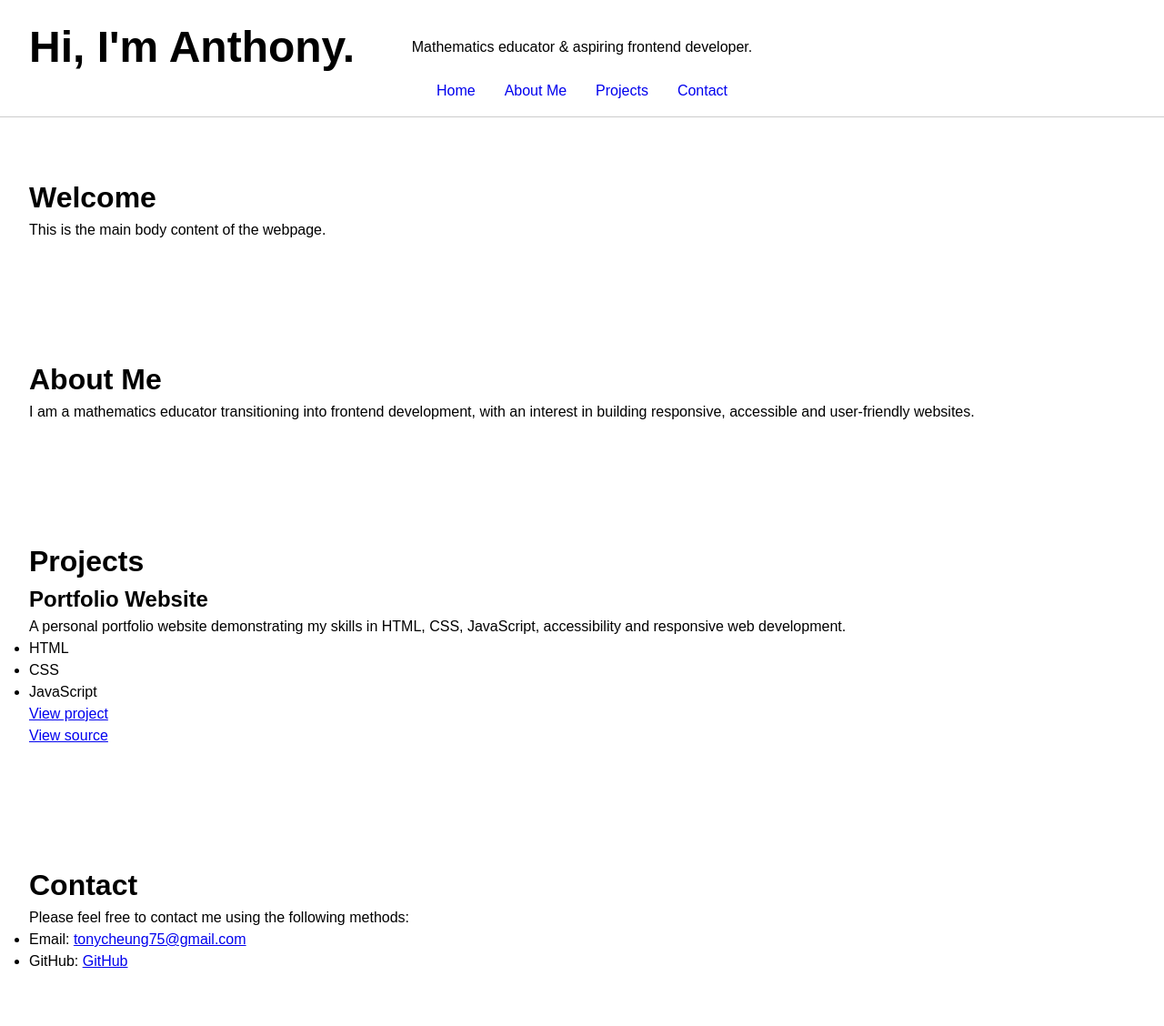
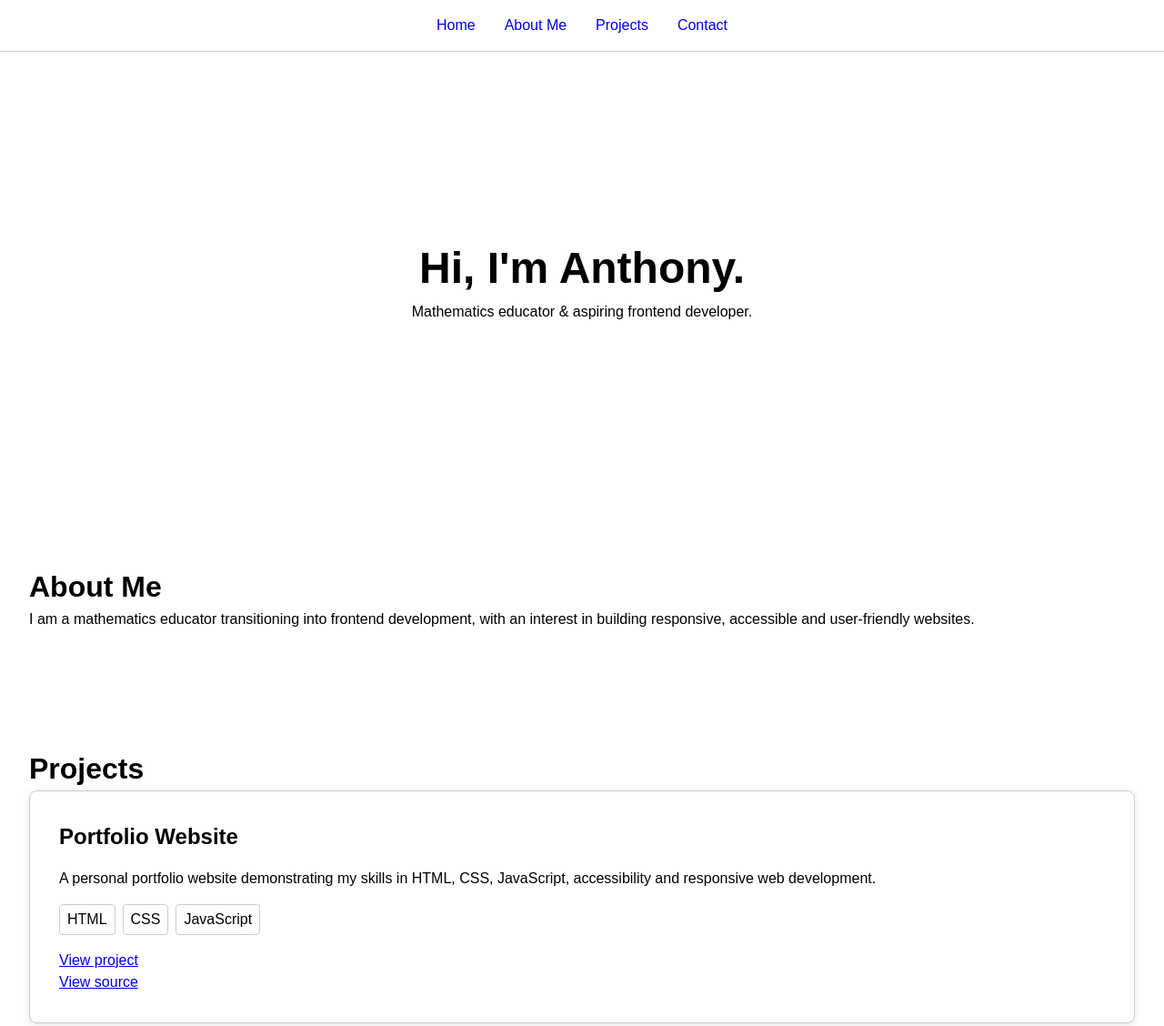
Before and after one commit to anthonycheung1/personal-portfolio-website, a plain HTML site: page index.html in a window 1280 px wide. Shown: the top 1128 px of the page at 91% size. Drawn offline with Linux system fonts and the light colour scheme.

Commit message:
Add project card styles

```diff
--- a/index.html
+++ b/index.html
@@ -1,12 +1,14 @@
 <!DOCTYPE html>
 <html lang="en">
+
   <head>
     <!-- Character encoding and responsive viewport settings -->
     <meta charset="UTF-8">
     <meta name="viewport" content="width=device-width, initial-scale=1.0">
 
     <!-- Description used by search engines -->
-    <meta name="description" content="Anthony's portfolio showcasing frontend development projects, skills and experience.">
+    <meta name="description"
+      content="Anthony's portfolio showcasing frontend development projects, skills and experience.">
 
     <!-- External stylesheet -->
     <link rel="stylesheet" href="style.css">
@@ -16,12 +18,11 @@
 
   <body>
 
-    <!-- Top Header & Navigation -->
+    <!-- Main site navigation -->
     <header>
-      <h1>Hi, I'm Anthony.</h1>
-      <p>Mathematics educator & aspiring frontend developer.</p>
+      <!-- Main navigation links -->
       <nav>
-        <ul>
+        <ul id="nav-menu">
           <li><a href="#home">Home</a></li>
           <li><a href="#about">About Me</a></li>
           <li><a href="#projects">Projects</a></li>
@@ -32,34 +33,45 @@
 
     <!-- Main Page Content -->
     <main>
+      <!-- Home section -->
       <section id="home">
-        <h2>Welcome</h2>
-        <p>This is the main body content of the webpage.</p>
+        <h1>Hi, I'm Anthony.</h1>
+        <p>Mathematics educator & aspiring frontend developer.</p>
       </section>
 
+      <!-- About section -->
       <section id="about">
         <h2>About Me</h2>
         <p>I am a mathematics educator transitioning into frontend development, with an interest in building responsive, accessible and user-friendly websites.</p>
       </section>
 
+      <!-- Projects section -->
       <section id="projects">
         <h2>Projects</h2>
+
+        <!-- Grid containing individual project cards -->
+        <div class="project-grid">
           <article>
             <h3>Portfolio Website</h3>
             <p>A personal portfolio website demonstrating my skills in HTML, CSS, JavaScript, accessibility and responsive web development.</p>
+
+            <!-- Technologies used in the project -->
             <ul>
               <li>HTML</li>
               <li>CSS</li>
               <li>JavaScript</li>
             </ul>
 
+            <!-- Links to the live project and source code -->
             <div>
               <p><a href="#">View project</a></p>
               <p><a href="#">View source</a></p>
             </div>
           </article>
+        </div>
       </section>
 
+      <!-- Contact section -->
       <section id="contact">
         <h2>Contact</h2>
         <p>Please feel free to contact me using the following methods:</p>
@@ -72,10 +84,9 @@
 
     <!-- Site footer -->
     <footer>
-      <p>
-        &copy; 2026 Anthony. All rights reserved.
-      </p>
+      <p>&copy; 2026 Anthony. All rights reserved.</p>
     </footer>
 
   </body>
+
 </html>
--- a/style.css
+++ b/style.css
@@ -80,3 +80,63 @@ nav a {
 nav a:hover {
   text-decoration: underline;
 }
+
+/* Home section */
+
+#home {
+  min-height: 500px;
+  display: flex;
+  flex-direction: column;
+  justify-content: center;
+  align-items: center;
+  text-align: center;
+}
+
+/* Individual project cards */
+
+.project-grid article {
+  padding: 32px;
+  border: 1px solid #cccccc;
+  border-radius: 8px;
+  box-shadow: 0 2px 8px rgba(0, 0, 0, 0.1);
+
+  /* Arrange card content vertically with consistent spacing */
+  display: flex;
+  flex-direction: column;
+  gap: 16px;
+
+  /* Smoothly animate the hover effect */
+  transition: transform 0.2s ease, background-color 0.2s ease;
+}
+
+
+/* Slightly raise and change the background colour of project cards when hovered */
+
+.project-grid article:hover {
+  transform: translateY(-4px);
+  background-color: #f0f4f8;
+}
+
+
+/* Technology tags */
+
+.project-grid ul {
+  list-style: none;
+  display: flex;
+  gap: 8px;
+  flex-wrap: wrap;
+}
+
+.project-grid li {
+  padding: 4px 8px;
+  border: 1px solid #cccccc;
+  border-radius: 4px;
+}
+
+
+/* Project links */
+
+.project-links {
+  display: flex;
+  gap: 16px;
+}
```
Lines whose indentation alone changed are shown as unchanged.
